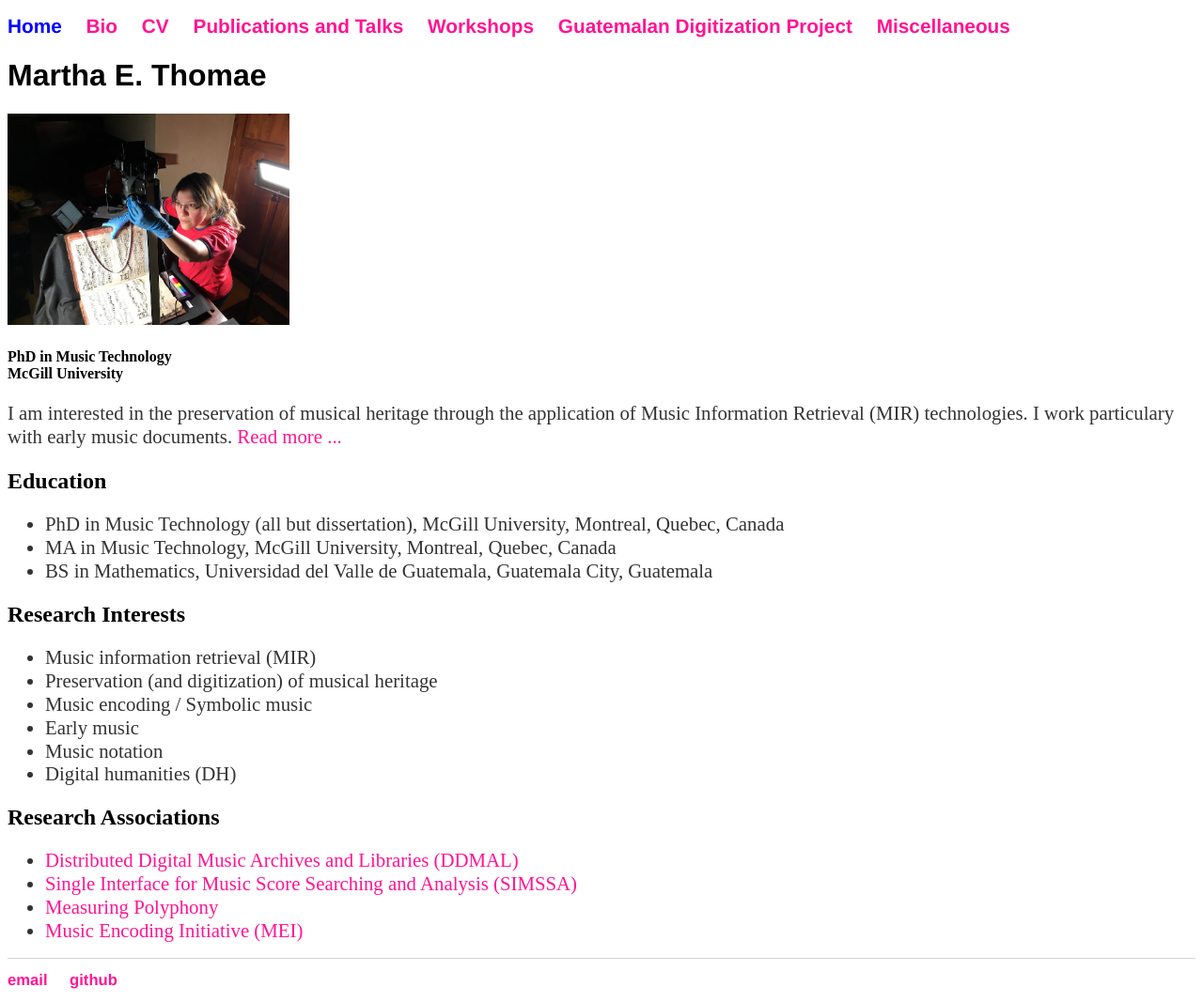
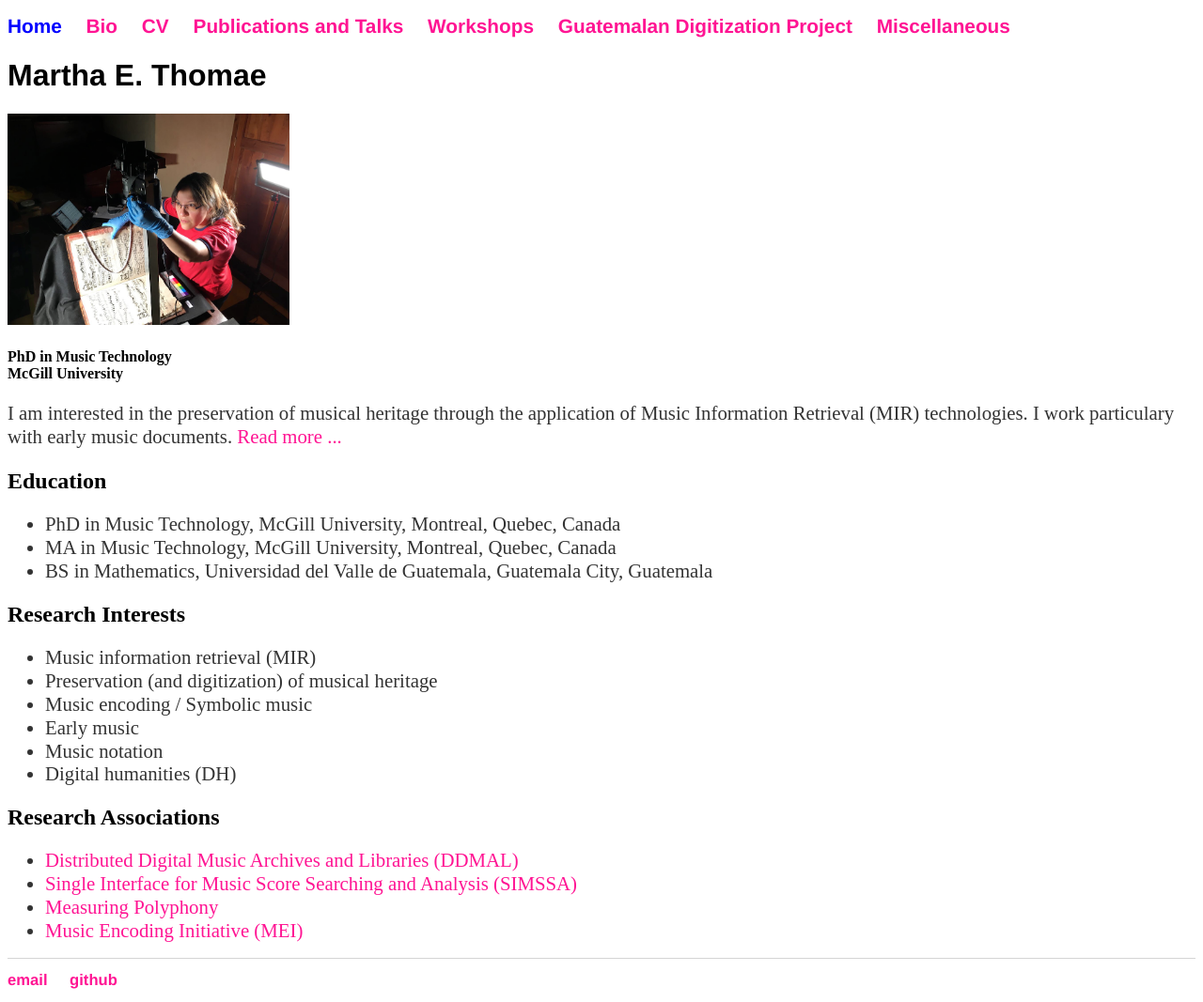
Before and after one commit to martha-thomae/martha-thomae.github.io, a Jekyll site: the page built from index.html, in a window 1280 px wide. Shown: the whole page at 94% size. Built offline with Jekyll 4.4.1, drawn with Linux system fonts in a browser that asks for light colours.

Commit message:
Update PhD information (degree granted)

```diff
--- a/index.html
+++ b/index.html
@@ -16,7 +16,7 @@ title: Martha Thomae's website
 
 <h2>Education</h2>
 <ul>
-    <li class="big">PhD in Music Technology (all but dissertation), McGill University, Montreal, Quebec, Canada</li>
+    <li class="big">PhD in Music Technology, McGill University, Montreal, Quebec, Canada</li>
     <li class="big">MA in Music Technology, McGill University, Montreal, Quebec, Canada</li>
     <li class="big">BS in Mathematics, Universidad del Valle de Guatemala, Guatemala City, Guatemala</li>
 </ul>
```
